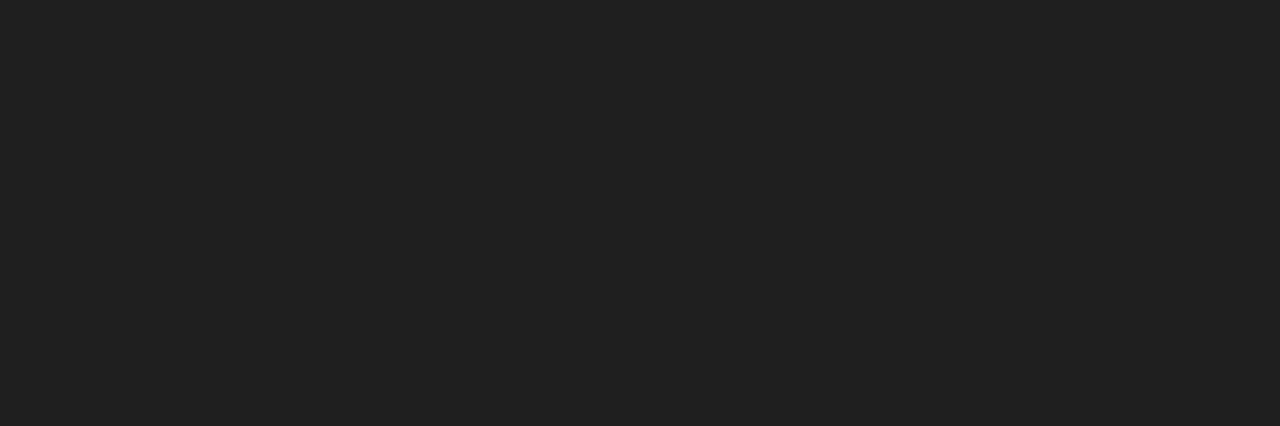
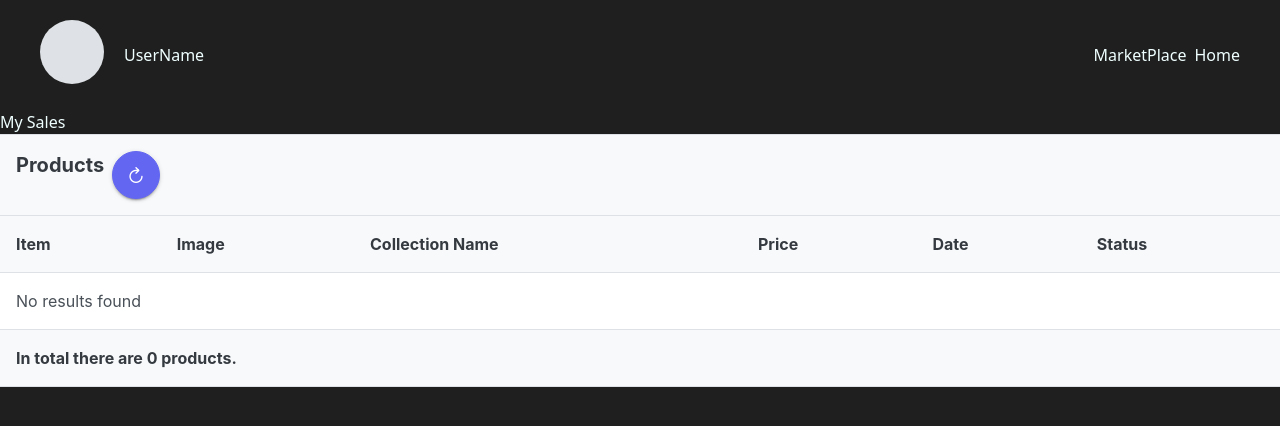
Before and after one commit to SantiagoOscarVera/herssen-client, a React (Vite) app: page /artist/dashboard/sales in a window 1280 px wide. Before the commit this address had no page. Shown: the top 426 px of the page. Built offline with nearby package versions, Linux system fonts and the light colour scheme.

Commit message:
estructura de Sales

```diff
--- a/src/App.jsx
+++ b/src/App.jsx
@@ -5,17 +5,19 @@
 import ArtistDashboard from "./components/Artist/Dashboard/ArtistDashboard";
 import ArtistNewItem from "./components/Artist/Dashboard/NewItem/ArtistNewItem"
 import MyCollection from "./components/Artist/Dashboard/MyCollection/MyCollection";
+import Sales from "./components/Artist/Dashboard/Sales/Sales";
 
 function App() {
   return (
     <><Routes>
-        <Route exact path="/" element={<Home/>}/>
-        <Route exact path="/artist" element={<PricingArtist/>}/>
-        <Route exact path="/artist/form" element={<FormArtist/>}/>
-        <Route exact path="/artist/dashboard" element={<ArtistDashboard/>}/>
-        <Route exact path="/artist/dashboard/item" element={<ArtistNewItem/>}/>
-        <Route exact path="/artist/dashboard/collection" element={<MyCollection/>} />
-      </Routes>
+      <Route exact path="/" element={<Home />} />
+      <Route exact path="/artist" element={<PricingArtist />} />
+      <Route exact path="/artist/form" element={<FormArtist />} />
+      <Route exact path="/artist/dashboard" element={<ArtistDashboard />} />
+      <Route exact path="/artist/dashboard/item" element={<ArtistNewItem />} />
+      <Route exact path="/artist/dashboard/collection" element={<MyCollection />} />
+      <Route exact path="/artist/dashboard/sales" element={<Sales />} />
+    </Routes>
     </>
   )
 }
--- /dev/null
+++ b/src/components/Artist/Dashboard/Sales/Sales.jsx
@@ -0,0 +1,83 @@
+
+import React, { useState, useEffect } from 'react';
+import { DataTable } from 'primereact/datatable';
+import { Column } from 'primereact/column';
+import { Button } from 'primereact/button';
+import { Rating } from 'primereact/rating';
+import { Tag } from 'primereact/tag';
+import Layout from '../../../Layouts/ArtistDashLayout';
+
+
+const Sales = () => {
+
+    const [products, setProducts] = useState([]);
+
+    useEffect(() => {
+        // en el ejemplo de Prime aca se genera el fetch y lo setea en products
+        // de todas formas puede ser cambiado por un estado de redux o algune stado global
+    }, []);
+
+    const formatCurrency = (value) => {
+        return value.toLocaleString('en-US', { style: 'currency', currency: 'USD' });
+    };
+
+    const imageBodyTemplate = (product) => {
+        return <img src={`https://primefaces.org/cdn/primereact/images/product/${product.image}`} alt={product.image} className="w-6rem shadow-2 border-round" />;
+    };
+
+    const priceBodyTemplate = (product) => {
+        return formatCurrency(product.price);
+    };
+
+    const ratingBodyTemplate = (product) => {
+        return <Rating value={product.rating} readOnly cancel={false} />;
+    };
+
+    const statusBodyTemplate = (product) => {
+        return <Tag value={product.inventoryStatus} severity={getSeverity(product)}></Tag>;
+    };
+
+    const getSeverity = (product) => {
+        switch (product.inventoryStatus) {
+            case 'INSTOCK':
+                return 'success';
+
+            case 'LOWSTOCK':
+                return 'warning';
+
+            case 'OUTOFSTOCK':
+                return 'danger';
+
+            default:
+                return null;
+        }
+    };
+
+    const header = (
+        <div className="flex flex-wrap align-items-center justify-content-between gap-2">
+            <span className="text-xl text-900 font-bold">Products</span>
+            <Button icon="pi pi-refresh" rounded raised />
+        </div>
+    );
+    const footer = `In total there are ${products ? products.length : 0} products.`;
+
+    return (
+        <Layout>
+            <div>
+                <h2>My Sales</h2>
+            </div>
+            <div className="card">
+                <DataTable value={products} header={header} footer={footer} tableStyle={{ minWidth: '60rem' }}>
+                    <Column field="Item" header="Item"></Column>
+                    <Column header="Image" body={imageBodyTemplate}></Column>
+                    <Column field="CollectionName" header="Collection Name" body={priceBodyTemplate}></Column>
+                    <Column field="Price" header="Price"></Column>
+                    <Column field="Date" header="Date" body={ratingBodyTemplate}></Column>
+                    <Column header="Status" body={statusBodyTemplate}></Column>
+                </DataTable>
+            </div>
+        </Layout>
+    );
+}
+
+export default Sales;
```
